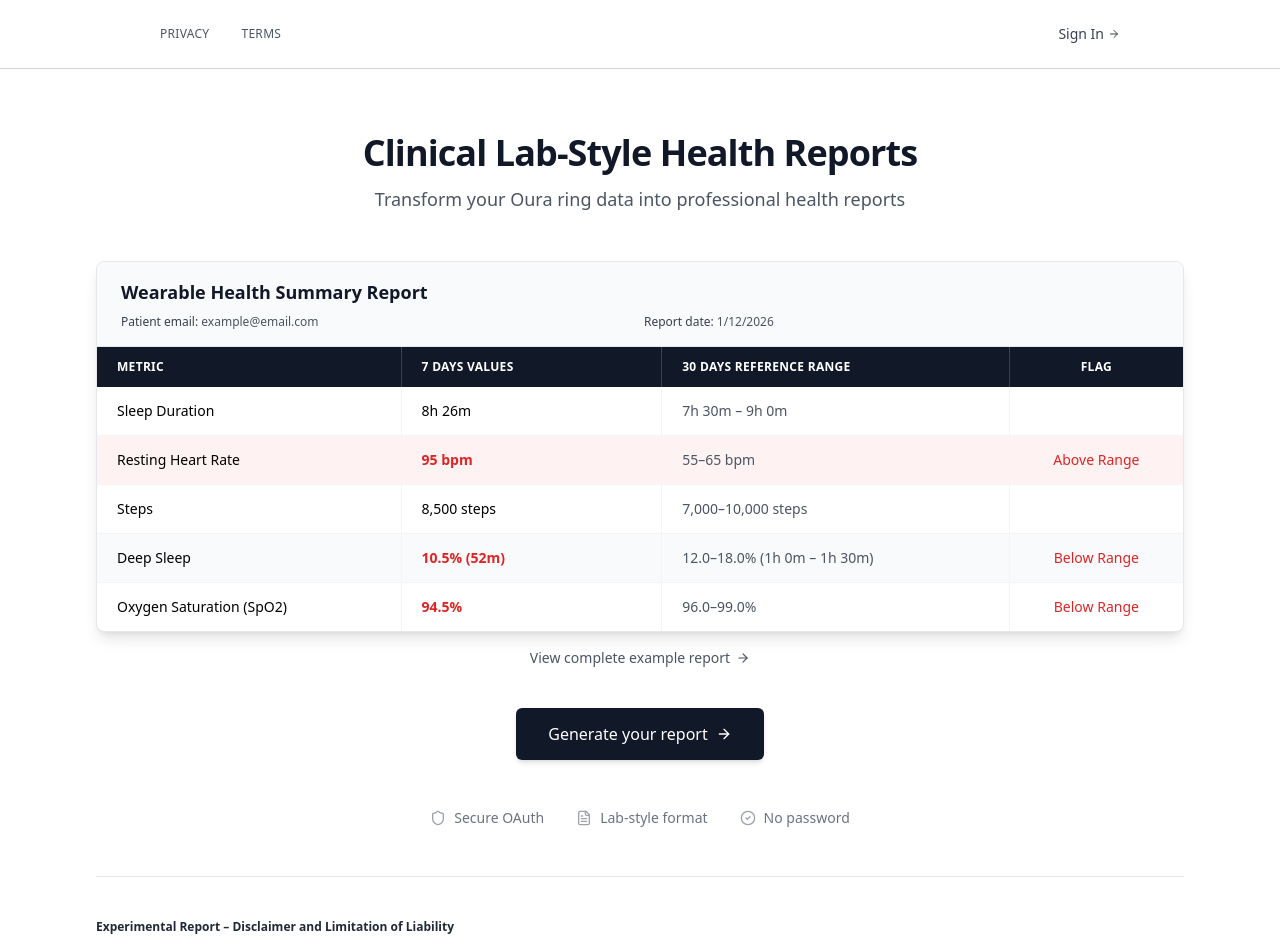
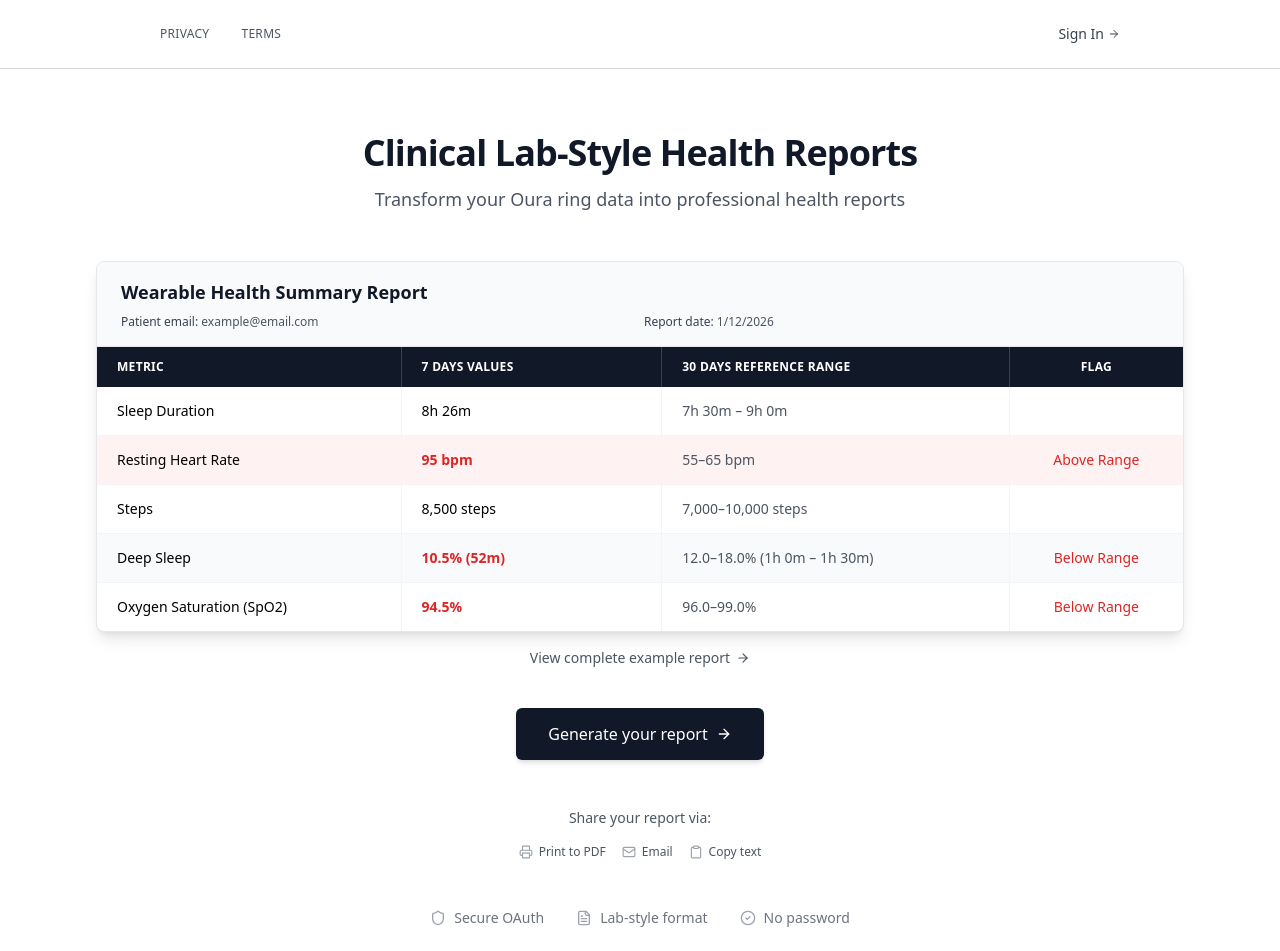
Before and after one commit to Yannetto/LabSyncOura, a Next.js app: page / in a window 1280 px wide. Shown: the top 951 px of the page. Built offline with nearby package versions, Linux system fonts and the light colour scheme; no server answers.

Commit message:
UI improvements: Remove debug features, reduce fonts, simplify icons, add sharing info

```diff
--- a/app/app/page.tsx
+++ b/app/app/page.tsx
@@ -432,7 +432,7 @@ export default function AppPage() {
 
       <main className="max-w-5xl mx-auto px-8 py-12">
         <div className="mb-10">
-          <h1 className="text-3xl font-bold text-gray-900 mb-2">Dashboard</h1>
+          <h1 className="text-2xl font-bold text-gray-900 mb-2">Dashboard</h1>
           <p className="text-sm text-gray-600">Generate clinical lab-style reports from your Oura ring data</p>
         </div>
 
@@ -440,7 +440,7 @@ export default function AppPage() {
         <Card className="mb-8">
           <div className="flex items-center justify-between mb-4">
             <div className="flex items-center gap-3">
-              <h2 className="text-lg font-bold text-gray-900">Oura Connection</h2>
+              <h2 className="text-base font-semibold text-gray-900">Oura Connection</h2>
               <StatusBadge connected={isConnected || false} />
             </div>
             {isConnected && (
@@ -482,15 +482,7 @@ export default function AppPage() {
         {isConnected && (
           <Card className="mb-8">
             <div className="flex justify-between items-center mb-4">
-              <h2 className="text-lg font-bold text-gray-900">Actions</h2>
-              <a
-                href="/debug"
-                target="_blank"
-                className="text-xs text-gray-600 hover:text-gray-900 flex items-center gap-1"
-              >
-                View Database Diagnostic
-                <ArrowRight className="w-3 h-3" />
-              </a>
+              <h2 className="text-base font-semibold text-gray-900">Actions</h2>
             </div>
             {/* Workflow guidance */}
             <div className="flex items-center gap-2 mb-4 text-xs text-gray-500">
@@ -514,16 +506,6 @@ export default function AppPage() {
               >
                 <RefreshCw className="h-4 w-4" />
                 {hasSyncedData ? 'Refresh Data' : 'Sync Data'}
-              </Button>
-              <Button
-                onClick={() => handleSync(true)}
-                disabled={syncing}
-                loading={syncing}
-                variant="secondary"
-                title="Force resync: Re-fetch all data from the last 90 days"
-              >
-                <RefreshCw className="h-4 w-4" />
-                Force Resync
               </Button>
               <div className="relative flex-1 group">
                 <Button
@@ -550,7 +532,7 @@ export default function AppPage() {
         {/* Report History */}
         <Card className="mb-8">
           <div className="flex justify-between items-center mb-4">
-            <h2 className="text-lg font-bold text-gray-900">Report History</h2>
+            <h2 className="text-base font-semibold text-gray-900">Report History</h2>
             {reportHistory.length > 0 && (
               <button
                 onClick={() => setShowReportHistory(!showReportHistory)}
@@ -594,7 +576,7 @@ export default function AppPage() {
 
         {/* Data Management */}
         <Card className="mb-8">
-          <h2 className="text-lg font-bold text-gray-900 mb-4">Data Management</h2>
+          <h2 className="text-base font-semibold text-gray-900 mb-4">Data Management</h2>
           <div className="space-y-3">
             <Button variant="ghost" onClick={handleExportData} className="justify-start">
               <Download className="h-4 w-4" />
@@ -609,7 +591,7 @@ export default function AppPage() {
 
         {/* Account Settings */}
         <Card className="mb-8">
-          <h2 className="text-lg font-bold text-gray-900 mb-4">Account</h2>
+          <h2 className="text-base font-semibold text-gray-900 mb-4">Account</h2>
           <Button variant="ghost" onClick={handleDeleteAccount} className="justify-start text-red-600 hover:text-red-700">
             <UserX className="h-4 w-4" />
             Delete Account
--- a/app/app/report/page.tsx
+++ b/app/app/report/page.tsx
@@ -462,7 +462,7 @@ export default function ReportPage() {
           </Button>
           <Button variant="secondary" onClick={handleEmailShare}>
             <Mail className="h-4 w-4" />
-            Email Doctor
+            Share
           </Button>
           <Button variant="ghost" onClick={() => router.push('/app')}>
             <ArrowLeft className="h-4 w-4" />
@@ -475,8 +475,8 @@ export default function ReportPage() {
       <div className="max-w-5xl mx-auto px-4 sm:px-8 py-8 sm:py-12 print:px-12 print:py-8">
         {/* Header */}
         <div className="mb-8 pb-6 border-b border-gray-300">
-          <h1 className="text-3xl font-bold text-gray-900 mb-5">Wearable Health Summary Report</h1>
-          <div className="grid grid-cols-1 md:grid-cols-2 gap-2 text-sm text-gray-700">
+          <h1 className="text-2xl font-bold text-gray-900 mb-4">Wearable Health Summary Report</h1>
+          <div className="grid grid-cols-1 md:grid-cols-2 gap-2 text-xs text-gray-700">
             <p><strong className="text-gray-900">Patient email:</strong> {patientEmail}</p>
             <p><strong className="text-gray-900">Report date:</strong> {reportDateDisplay}</p>
             {dataPeriodStr && (
--- a/app/page.tsx
+++ b/app/page.tsx
@@ -2,7 +2,7 @@
 
 import Link from 'next/link'
 import { useEffect, useState } from 'react'
-import { ArrowRight, Shield, FileText, CheckCircle2 } from 'lucide-react'
+import { ArrowRight, Shield, FileText, CheckCircle2, Printer, Mail, Clipboard } from 'lucide-react'
 
 export default function Home() {
   const [user, setUser] = useState<any>(null)
@@ -174,6 +174,25 @@ export default function Home() {
               </button>
             </Link>
           )}
+        </div>
+
+        {/* Sharing options */}
+        <div className="mb-12 text-center">
+          <p className="text-sm text-gray-600 mb-4">Share your report via:</p>
+          <div className="flex flex-wrap justify-center gap-4 text-xs text-gray-600">
+            <div className="flex items-center gap-1.5">
+              <Printer className="w-3.5 h-3.5 text-gray-400" />
+              <span>Print to PDF</span>
+            </div>
+            <div className="flex items-center gap-1.5">
+              <Mail className="w-3.5 h-3.5 text-gray-400" />
+              <span>Email</span>
+            </div>
+            <div className="flex items-center gap-1.5">
+              <Clipboard className="w-3.5 h-3.5 text-gray-400" />
+              <span>Copy text</span>
+            </div>
+          </div>
         </div>
 
         {/* Minimal features */}
```
